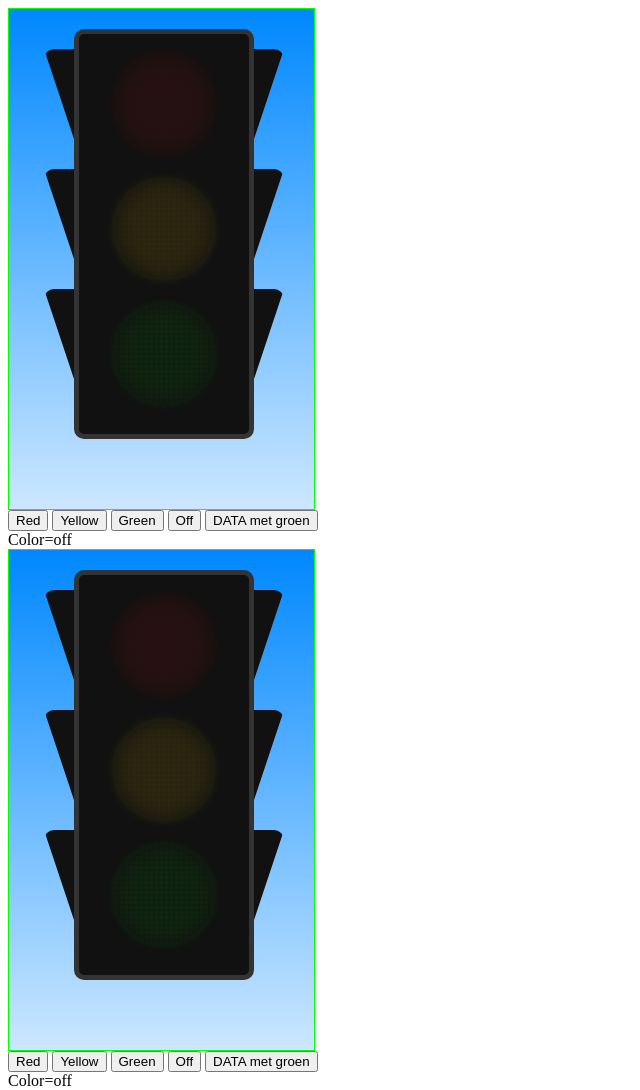
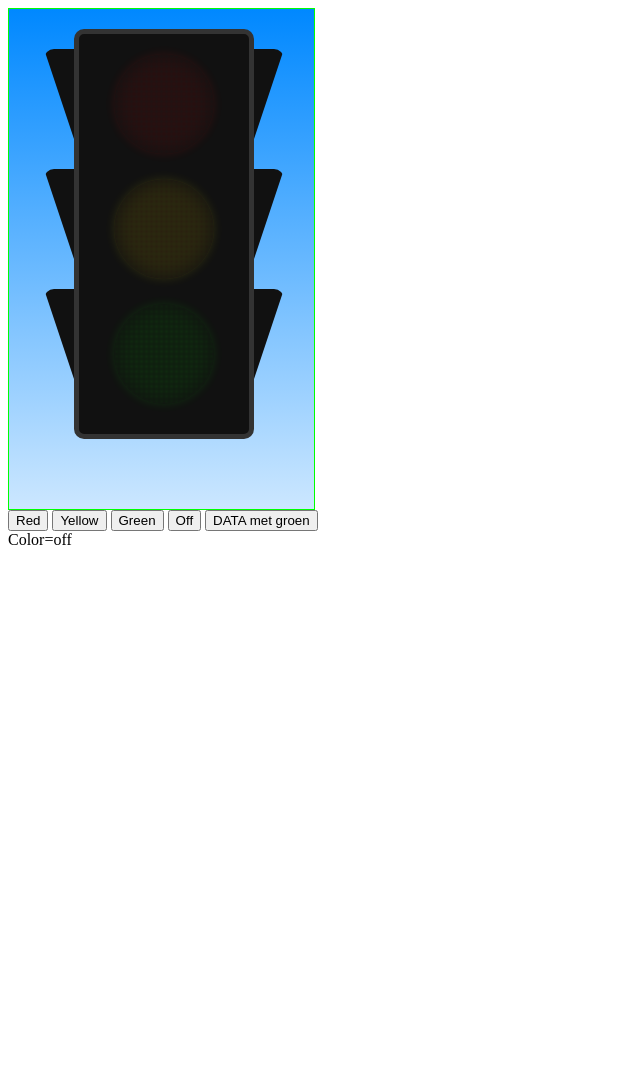
Before and after one commit to bartvanherck/dashboard, a website: page www/index.html in a window 1280 px wide. Shown: the whole page, without its empty margins (0-640 px from the left). After the commit the page ends 800 px from the top, so only its background shows below. Drawn offline with Linux system fonts and the light colour scheme.

Commit message:
remove one light from the page

```diff
--- a/www/index.html
+++ b/www/index.html
@@ -8,6 +8,5 @@
 </head>
 <body>
 <traffic-light></traffic-light>
-<traffic-light></traffic-light>
 </body>
 </html>
```
